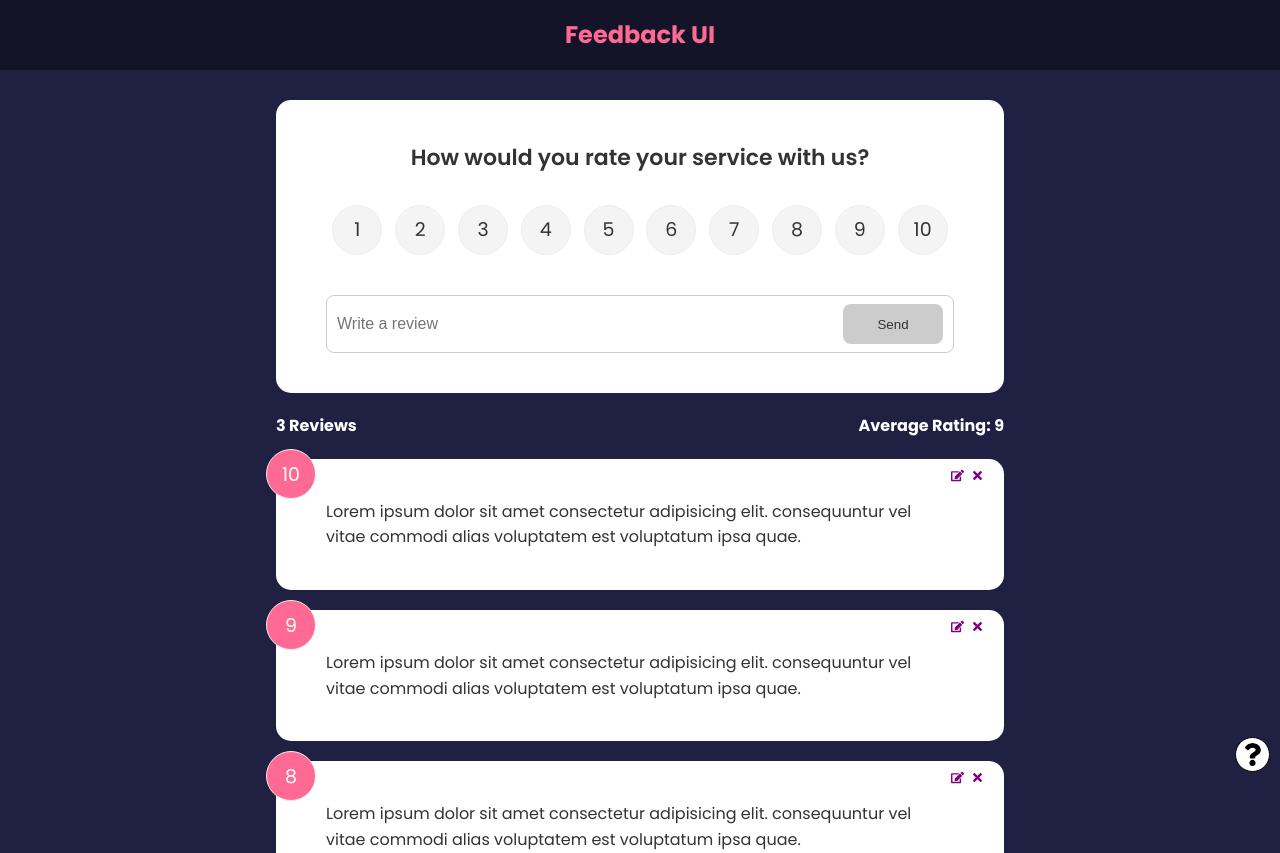
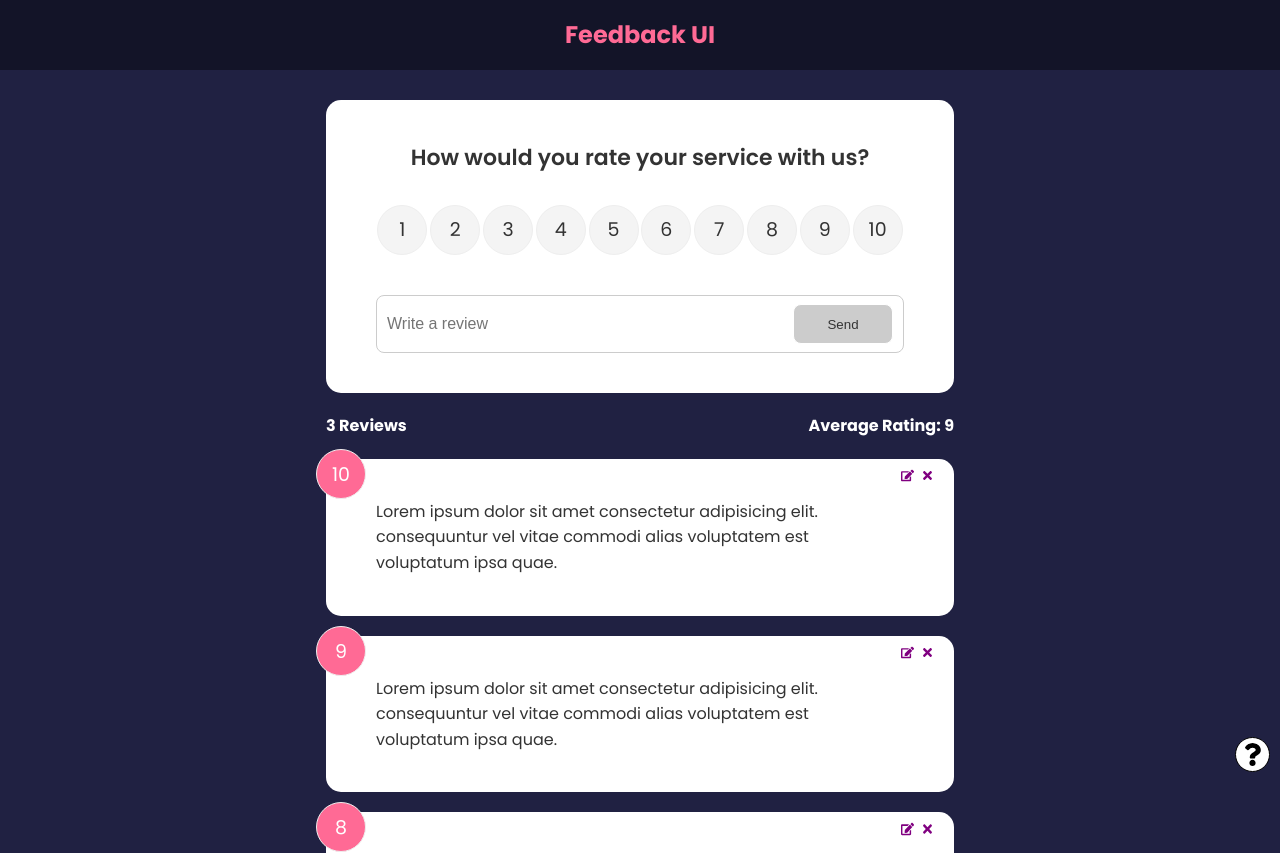
Before and after one commit to techstackmedia/react-front-to-back, a React (Create React App) app: page / in a window 1280 px wide. Shown: the top 853 px of the page. Built offline with nearby package versions, Linux system fonts and the light colour scheme.

Commit message:
style: card and feedback statistic width responsiveness

```diff
--- a/src/index.css
+++ b/src/index.css
@@ -23,6 +23,11 @@ ul {
   padding: 0 20px;
 }
 
+.container h2 a {
+  text-decoration: none;
+  color: #ff6a95;
+}
+
 header {
   height: 70px;
   width: 100%;
@@ -39,7 +44,7 @@ header {
   padding: 40px 50px;
   margin: 20px 0;
   position: relative;
-  width: 100%;
+  width: 628px;
 }
 
 .card.reverse {
@@ -113,6 +118,7 @@ input {
   flex-grow: 2;
   border: none;
   font-size: 16px;
+  background-color: transparent;
 }
 
 input:focus {
@@ -124,7 +130,12 @@ input:focus {
   display: flex;
   justify-content: space-between;
   align-items: center;
-  width: 100%;
+}
+
+.card,
+.feedback-stats {
+  width: 628px;
+  margin-inline: auto;
 }
 
 .num-display {
@@ -134,23 +145,33 @@ input:focus {
 }
 
 .close,
-.edit {
+.edit,
+.link {
   position: absolute;
   top: 10px;
-  right: 20px;
   cursor: pointer;
   background: none;
   border: none;
+}
+
+.close {
+  right: 20px;
 }
 
 .edit {
   right: 40px;
 }
 
+.link {
+  right: 60px;
+  top: 5px;
+}
+
 .btn {
   color: #fff;
-  border: 0;
+  border: 1px solid #fff;
   border-radius: 8px;
+  border: 1px solid #fff;
   color: #fff;
   width: 100px;
   height: 40px;
@@ -209,7 +230,7 @@ input:focus {
   overflow: hidden;
   padding: 5px;
   border: 1px solid #000;
-  transition: 0.3s ease
+  transition: 0.3s ease;
 }
 
 .about-link img:hover {
@@ -332,6 +353,21 @@ input:focus {
   color: rgb(238, 63, 63);
 }
 
+@media (max-width: 720px) {
+  .card,
+  .feedback-stats {
+    width: 550px;
+    margin-inline: auto;
+  }
+}
+
+@media (max-width: 630px) {
+  .card,
+  .feedback-stats {
+    width: 400px;
+  }
+}
+
 @media (max-width: 600px) {
   .rating li {
     margin: 10px 3px;
@@ -349,3 +385,10 @@ input:focus {
     width: 80%;
   }
 }
+
+@media (max-width: 460px) {
+  .card,
+  .feedback-stats {
+    width: 100%;
+  }
+}
```
